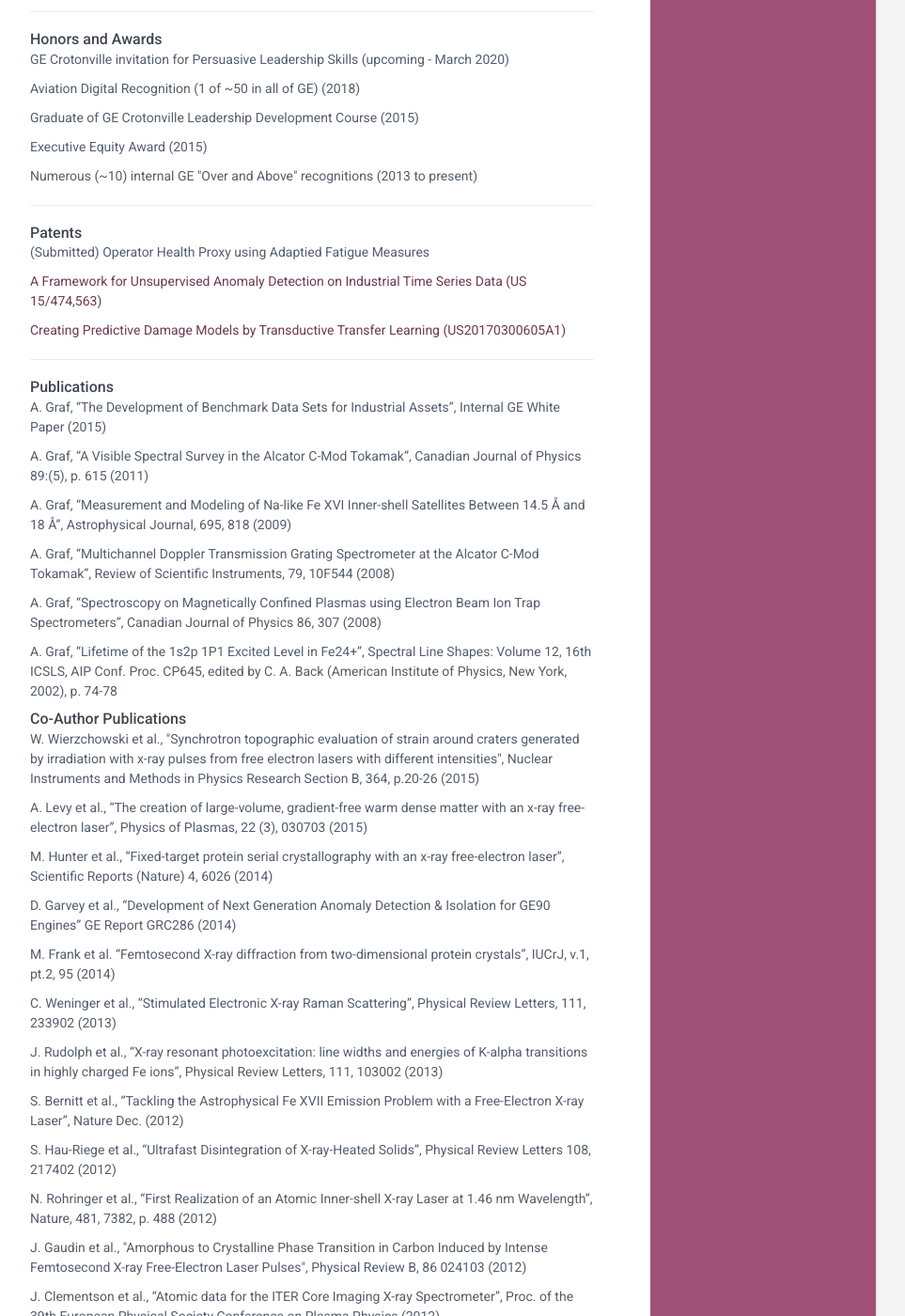
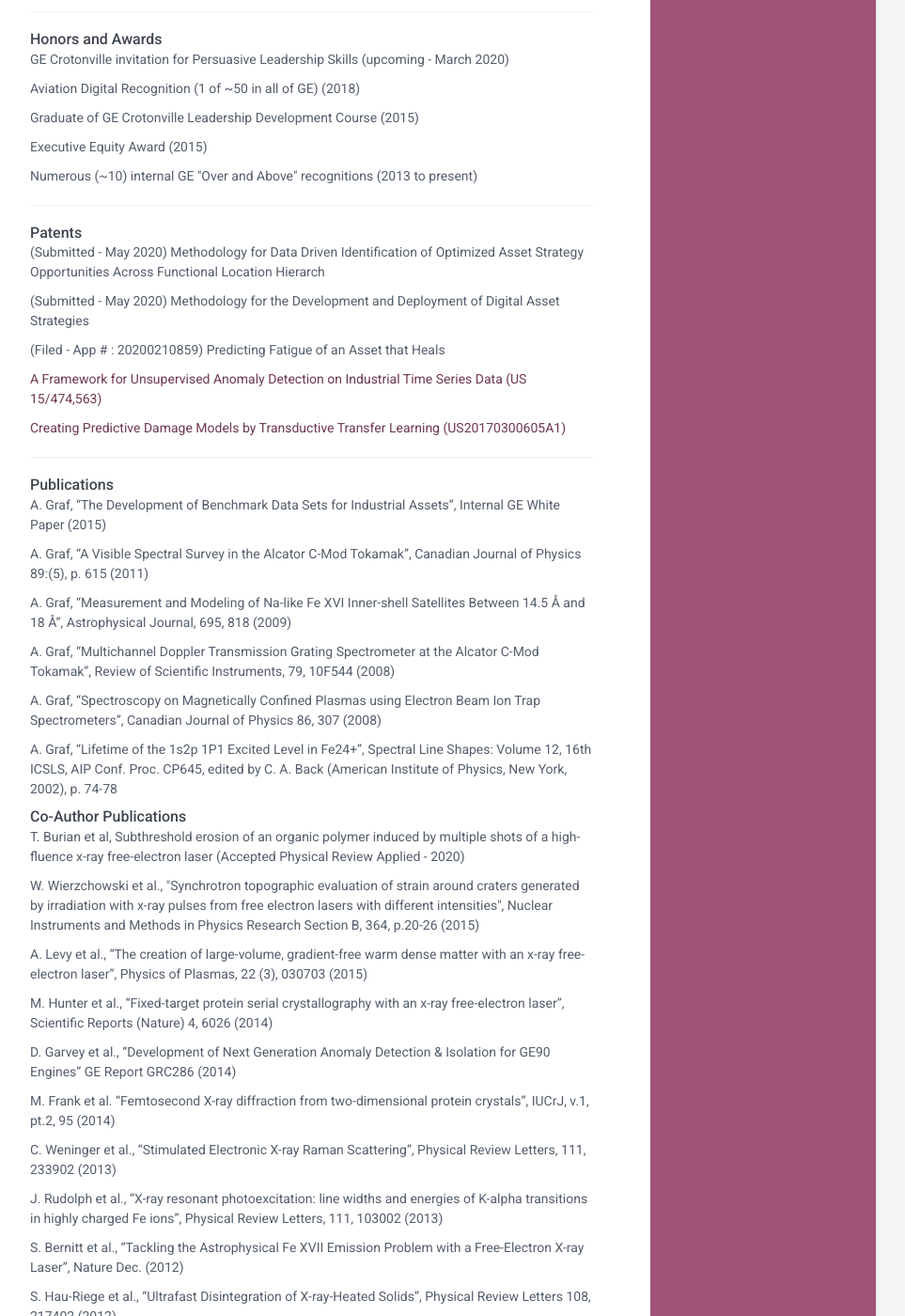
Before and after one commit to AlexanderGraf/online-cv, a Jekyll site: the page built from index.html, in a window 1280 px wide and 1400 px high, scrolled down 5769 px. Shown: the whole window at 94% size, without its empty margins (188-1151 px from the left). Built offline with Jekyll 4.4.1, drawn with Linux system fonts in a browser that asks for light colours; some web fonts are replaced.

Commit message:
updated August 2020

```diff
--- a/_includes/patents.html
+++ b/_includes/patents.html
@@ -5,7 +5,9 @@
         </div><!--//upper-row-->
     </div><!--//meta-->
     <div>
-    <p>(Submitted) Operator Health Proxy using Adaptied Fatigue Measures</p>
+    <p>(Submitted - May 2020) Methodology for Data Driven Identification of Optimized Asset Strategy Opportunities Across Functional Location Hierarch</p>
+    <p>(Submitted - May 2020) Methodology for the Development and Deployment of Digital Asset Strategies</p>
+    <p>(Filed - App # : 20200210859) Predicting Fatigue of an Asset that Heals</p>
     <p><a href="https://www.google.com/patents/US20170284896">A Framework for Unsupervised Anomaly Detection on Industrial Time Series Data (US 15/474,563)</a></p>
     <p><a href="https://patents.google.com/patent/US20170300605A1/en">Creating Predictive Damage Models by Transductive Transfer Learning  (US20170300605A1)</a></p>
     </div>
--- a/_includes/publications.html
+++ b/_includes/publications.html
@@ -18,6 +18,7 @@
         </div><!--//upper-row-->
     </div><!--//meta-->
     <div>
+    <p>T. Burian et al, Subthreshold erosion of an organic polymer induced by multiple shots of a high-fluence x-ray free-electron laser (Accepted Physical Review Applied - 2020)</p>
 	<p>W. Wierzchowski et al., "Synchrotron topographic evaluation of strain around craters generated by irradiation with x-ray pulses from free electron lasers with different intensities", Nuclear Instruments and Methods in Physics Research Section B, 364, p.20-26 (2015)</p>
 	<p>A. Levy et al., “The creation of large-volume, gradient-free warm dense matter with an x-ray free-electron laser”, Physics of Plasmas, 22 (3), 030703 (2015)</p>
 	<p>M. Hunter et al., “Fixed-target protein serial crystallography with an x-ray free-electron laser”, Scientific Reports (Nature) 4, 6026 (2014)</p>
```
Also changed, not shown: 3 other files.
